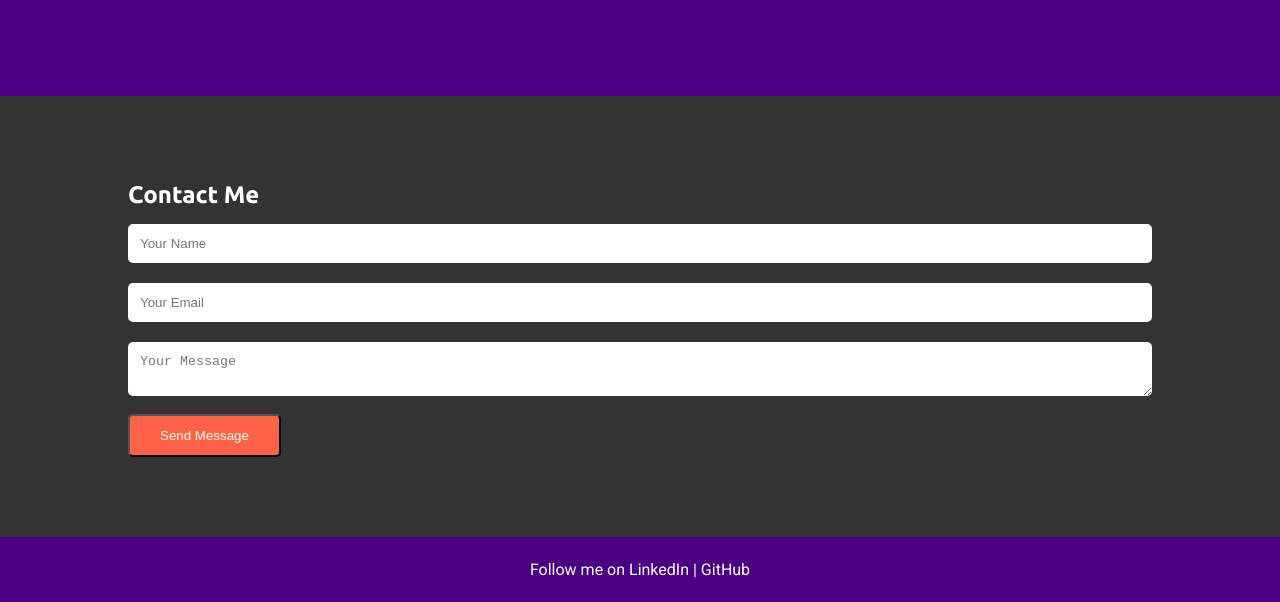
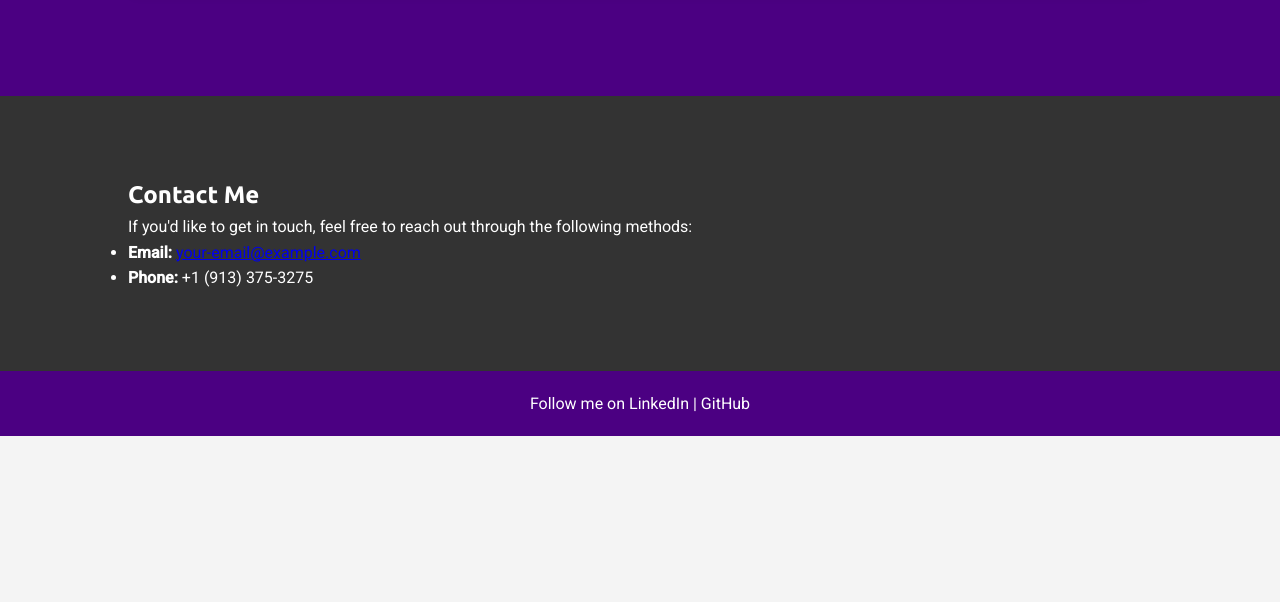
Before and after one commit to Johnmahith/My_Portfolio, a plain HTML site: page index.html in a window 1280 px wide. Shown: the part 2871-3473 px from the top of the page. After the commit the page ends 3307 px from the top, so only its background shows below. Drawn offline with Linux system fonts and the light colour scheme.

Commit message:
Update index.html

```diff
--- a/index.html
+++ b/index.html
@@ -124,12 +124,12 @@
     <section id="contact">
         <div class="container">
             <h2>Contact Me</h2>
-            <form action="https://formspree.io/f/mldgyyqy" method="POST">
-                <input type="text" name="name" placeholder="Your Name" required>
-                <input type="email" name="email" placeholder="Your Email" required>
-                <textarea name="message" placeholder="Your Message" required></textarea>
-                <button type="submit" class="btn">Send Message</button>
-            </form>
+            <p>If you'd like to get in touch, feel free to reach out through the following methods:</p>
+            <ul>
+                <li><strong>Email:</strong> <a href="johnmahithpagi98@gmail.com">your-email@example.com</a></li>
+                <li><strong>Phone:</strong> +1 (913) 375-3275</li>
+
+            </ul>
         </div>
     </section>
 
```
